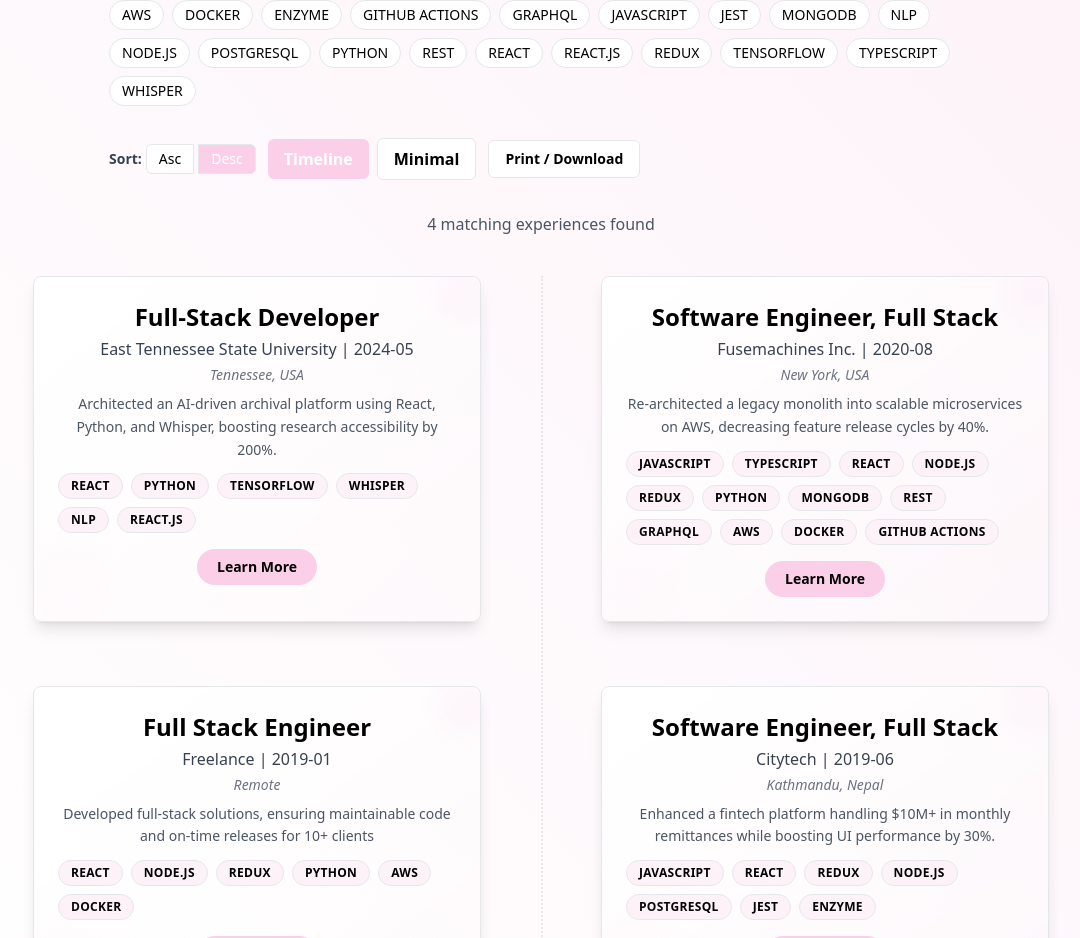
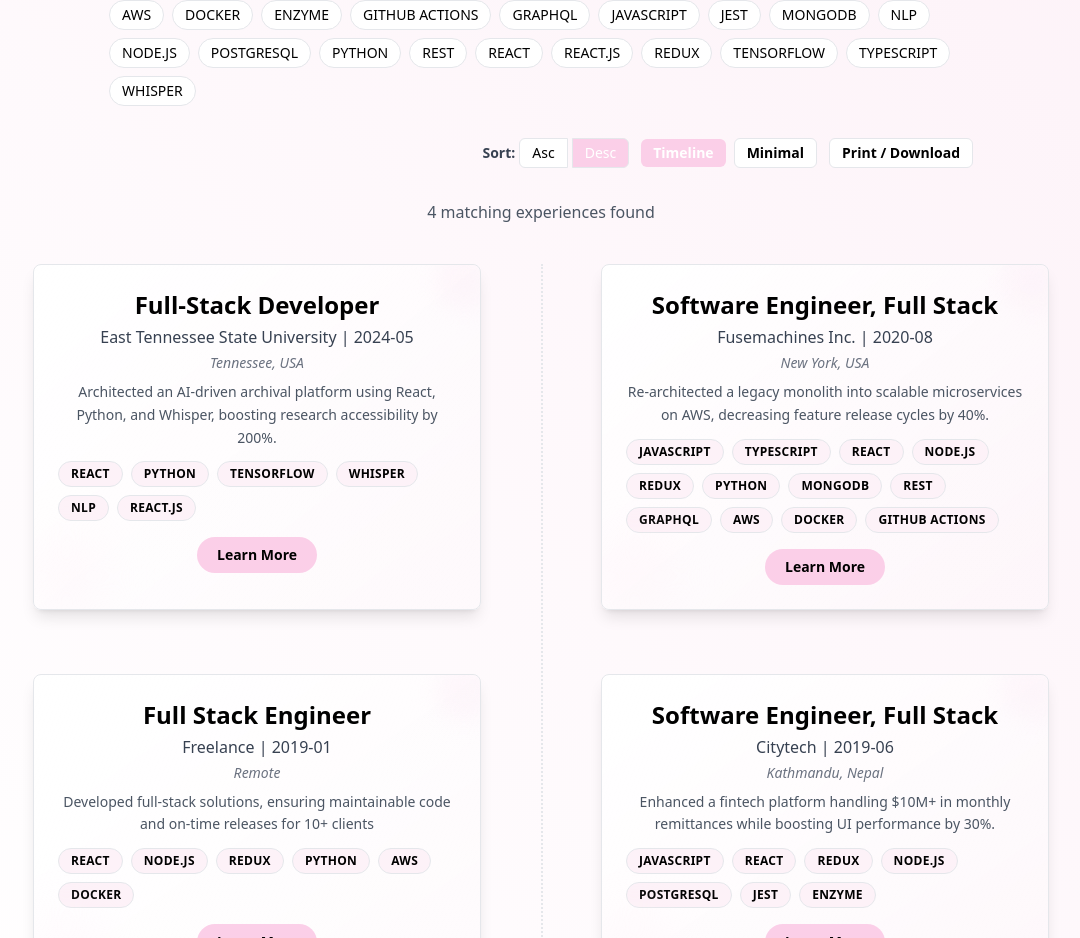
Before and after one commit to bigyaa/bigyaa.github.io, a React (Create React App) app: page / in a window 1280 px wide. Shown: the part 990-1928 px from the top of the page, without its empty margins (99-1179 px from the left). Built offline with nearby package versions, Linux system fonts and the light colour scheme.

Commit message:
Refactor Timeline component layout and adjust button styles for improved UI

```diff
--- a/src/components/Timeline.js
+++ b/src/components/Timeline.js
@@ -285,9 +285,9 @@
         </div>
       </div>
 
-      <div className="max-w-4xl mx-auto mb-8 px-4 flex sm:flex-row items-center gap-4 justify-between">
+      <div className="max-w-4xl mx-auto mb-8 px-4 flex sm:flex-row gap-4 justify-end">
 
-        <div className="flex flex-col sm:flex-row gap-3 items-center">
+        <div className="flex flex-col sm:flex-row gap-3">
           <div className="flex items-center space-x-1">
             <label className="text-sm font-semibold text-gray-700">Sort:</label>
             <button
@@ -313,7 +313,7 @@
           <div className="flex items-center space-x-2">
             <button
               onClick={() => setDisplayType('timeline')}
-              className={`px-4 py-2 rounded-md font-semibold transition-colors ${displayType === 'timeline'
+              className={`px-3 py-1 rounded-md font-semibold transition-colors  text-sm ${displayType === 'timeline'
                   ? 'bg-pink-200 text-white'
                   : 'bg-white text-lavender-600 border border-lavender-300 hover:bg-pink-100'
                 }`}
@@ -322,7 +322,7 @@
             </button>
             <button
               onClick={() => setDisplayType('minimal')}
-              className={`px-4 py-2 rounded-md font-semibold transition-colors ${displayType === 'minimal'
+              className={`px-3 py-1 rounded-md font-semibold transition-colors  text-sm ${displayType === 'minimal'
                   ? 'bg-pink-200 text-white'
                   : 'bg-white text-lavender-600 border border-lavender-300 hover:bg-pink-100'
                 }`}
@@ -333,7 +333,7 @@
 
           <button
             onClick={() => handlePrint()}
-            className="px-4 py-2 bg-white text-lavender-600 border border-lavender-300 rounded-md hover:bg-pink-100 font-semibold transition-colors text-sm"
+            className="px-3 py-1 bg-white text-lavender-600 border border-lavender-300 rounded-md hover:bg-pink-100 font-semibold transition-colors text-sm"
           >
             Print / Download
           </button>
```
